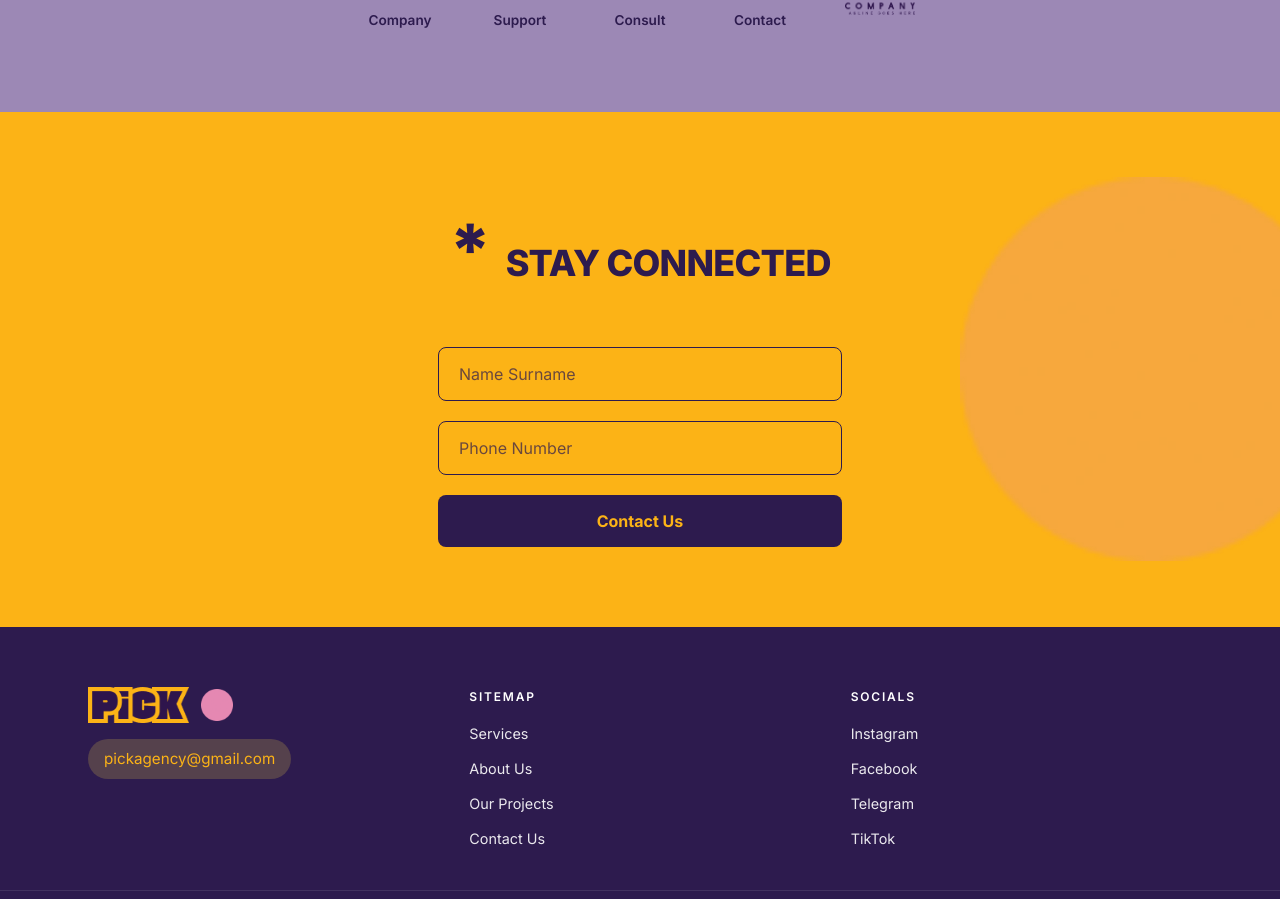
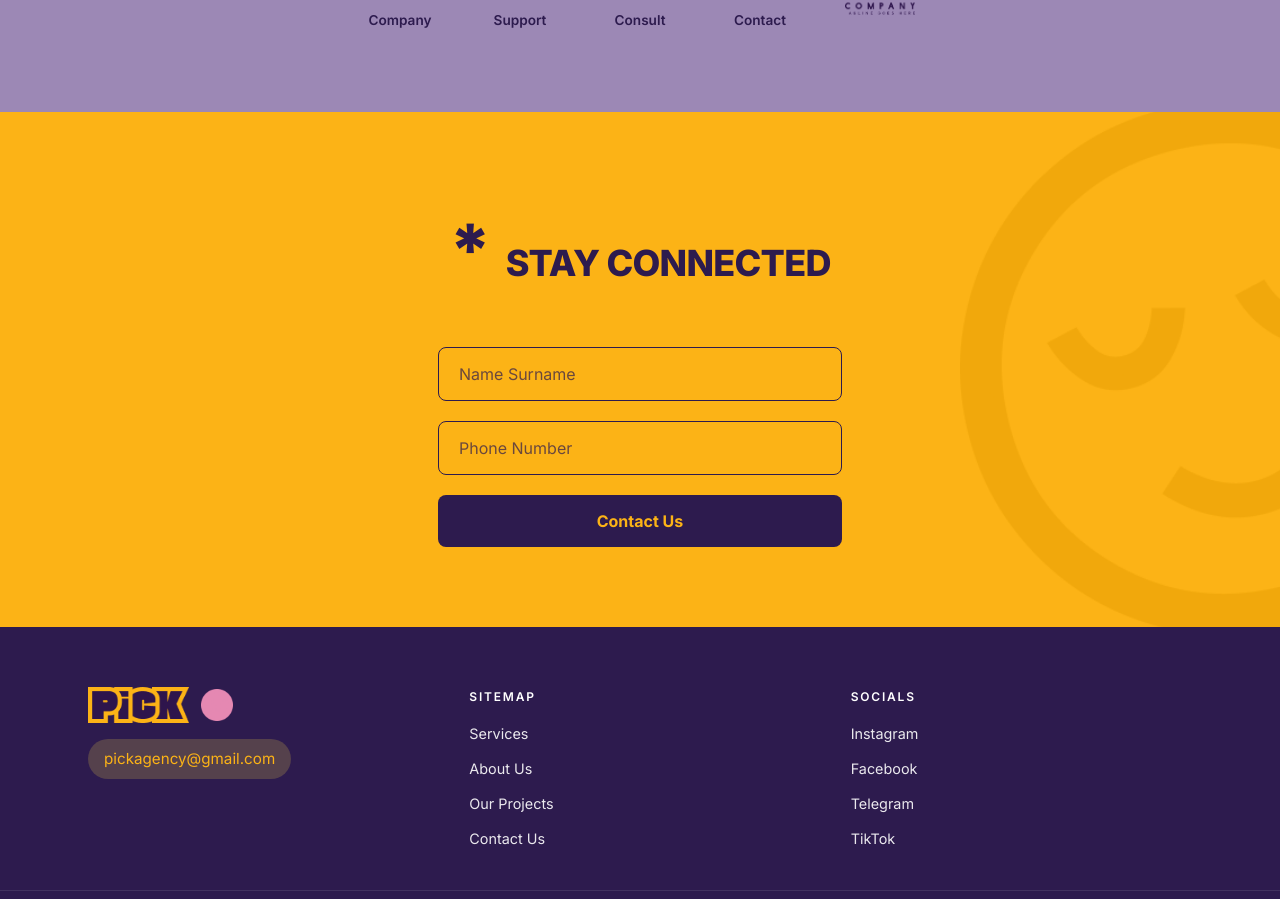
Before and after one commit to Birdman1104/pick-agency, a Vue app: page / in a window 1280 px wide. Shown: the part 4102-5001 px from the top of the page. Built offline with nearby package versions, Linux system fonts and the light colour scheme.

Commit message:
Added smiley.

```diff
--- a/src/components/StayConnected.vue
+++ b/src/components/StayConnected.vue
@@ -15,7 +15,7 @@ const handleSubmit = (e) => {
 <template>
   <section class="stay-connected" id="contact">
     <div class="stay-connected__bg">
-      <img src="/smiley.png" alt="" class="stay-connected__smiley" aria-hidden="true" />
+      <img src="/smiley_big.png" alt="" class="stay-connected__smiley" aria-hidden="true" />
     </div>
     <div class="container stay-connected__inner">
       <h2 class="stay-connected__title">
@@ -59,8 +59,8 @@ const handleSubmit = (e) => {
   width: 60%;
   max-width: 400px;
   height: auto;
-  opacity: 0.25;
 }
+
 
 .stay-connected__inner {
   position: relative;
```
Also changed, not shown: public/smiley_big.png (added), 1 other file (tests, documents, lock files or other folders).
